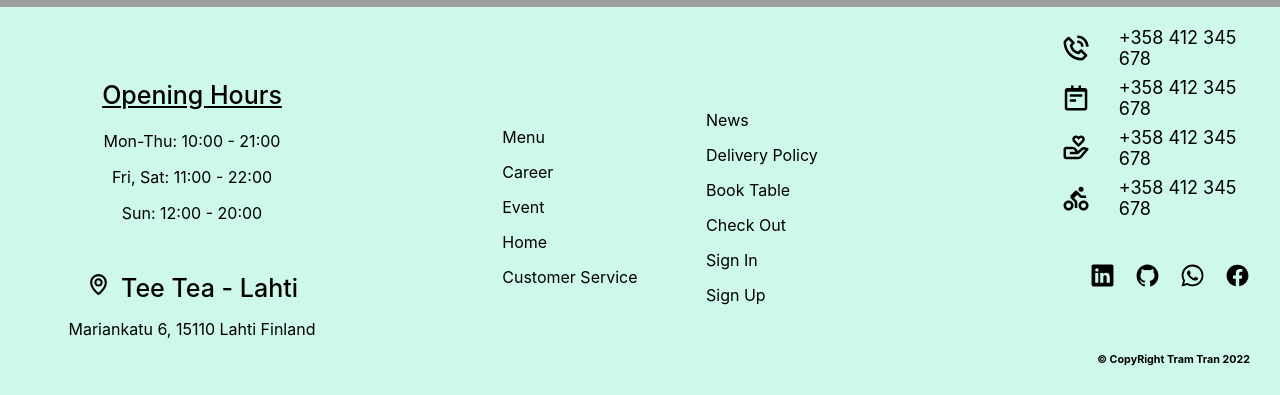
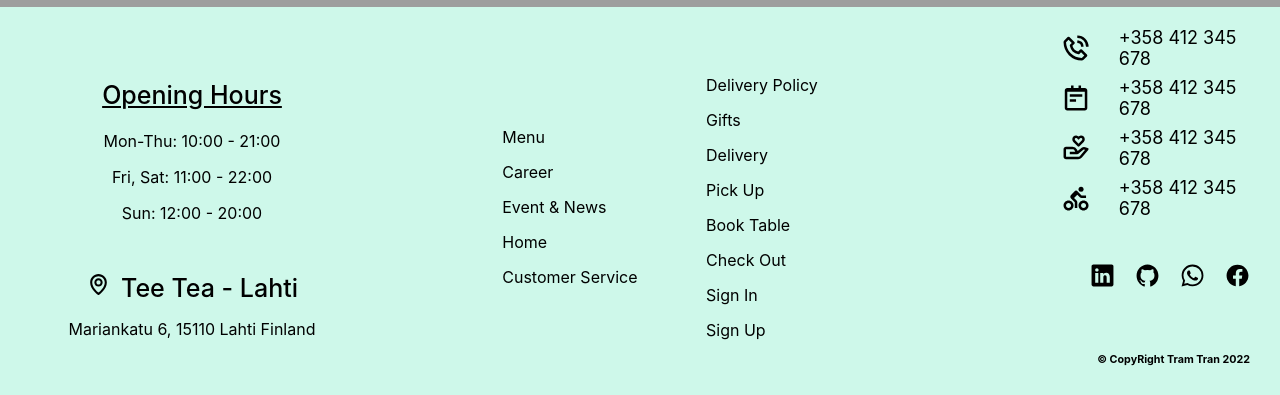
Before and after one commit to tramtran0497/street-food, a Next.js app: page /login in a window 1280 px wide. Shown: the part 793-1188 px from the top of the page. Built offline with nearby package versions, Linux system fonts and the light colour scheme; grey boxes are pictures that could not be loaded.

Commit message:
Changing some features on Footer

```diff
--- a/Components/Footer.jsx
+++ b/Components/Footer.jsx
@@ -1,7 +1,7 @@
 import styles from "../styles/Footer.module.css"
 import {IoLogoLinkedin, IoLogoGithub, IoLogoWhatsapp, IoLogoFacebook} from "react-icons/io5"
 import { BiPhoneCall, BiNotepad, BiDonateHeart, BiCycling, BiMap} from "react-icons/bi";
-import Link from 'next/link'
+import Link from 'next/link';
 
 export const Footer = () => {
     return(
@@ -27,7 +27,7 @@ export const Footer = () => {
                         <li className={styles.listItem}>Career</li>
                     </Link>
                     <Link href="/event">
-                        <li className={styles.listItem}>Event</li>
+                        <li className={styles.listItem}>Event & News</li>
                     </Link>
                     <Link href="/">
                         <li className={styles.listItem}>Home</li>
@@ -37,11 +37,17 @@ export const Footer = () => {
                     </Link>
                 </ul>
                 <ul className={styles.list}>
-                    <Link href="/event">
-                        <li className={styles.listItem}>News</li>
-                    </Link>
                     <Link href="/deliveryPolicy">
                         <li className={styles.listItem}>Delivery Policy</li>
+                    </Link>
+                    <Link href="/menu">
+                        <li className={styles.listItem}>Gifts</li>
+                    </Link>
+                    <Link href="/menu">
+                        <li className={styles.listItem}>Delivery</li>
+                    </Link>
+                    <Link href="/menu">
+                        <li className={styles.listItem}>Pick Up</li>
                     </Link>
                     <li className={`${styles.listItem} ${styles.bookTable}`}>Book Table <span className={styles.showPhoneNum}>Calling (+358) 412 345 678</span></li>
                     <Link href="/cart">
--- a/pages/login.js
+++ b/pages/login.js
@@ -1,6 +1,7 @@
 import { useState, useContext, useEffect } from "react";
 import Head from 'next/head';
 import styles from "../styles/LogIn.module.css";
+import Link from 'next/link';
 import { ThemeContext } from "../ReactHooks/ThemeContext";
 import { AuthenticationContext } from "../ReactHooks/AutheticationContext";
 import { IoCheckmarkCircleSharp, IoCreateOutline, IoGiftOutline, IoBagHandleOutline } from "react-icons/io5";
@@ -33,22 +34,30 @@ export default function login () {
                     <h3><IoCheckmarkCircleSharp className={styles.icon}/>  {success}</h3>
                     <div className={styles.offerList}>
                         <h4>OUR SERVICES</h4>
-                        <div className={styles.offerItem}>
+                        <Link href="/bookTable">
+                            <div className={`${styles.offerItem} ${styles.bookTable}`}>
                                 <IoCreateOutline className={styles.offerIcon}/>
                                 <p>Book a table</p>
                             </div>
+                        </Link>
+                        <Link href="/menu">
                             <div className={styles.offerItem}>
                                 <IoGiftOutline className={styles.offerIcon}/>
                                 <p>Gifts for your friends and family</p>
                             </div>
+                        </Link>
+                        <Link href="/menu">
                             <div className={styles.offerItem}>
                                 <IoBagHandleOutline className={styles.offerIcon}/>
                                 <p>Pick Up</p>
                             </div>
+                        </Link>
+                        <Link href="/menu">
                             <div className={styles.offerItem}>
                                 <MdOutlineDeliveryDining className={styles.offerIcon}/>
                                 <p>Delivery</p>
                             </div>
+                        </Link>
                     </div>
                 </div>
             ) : (
--- a/pages/menu.js
+++ b/pages/menu.js
@@ -38,6 +38,7 @@ export default function menu() {
         <div className={styles.btnWrapper}>
             <button className={styles.btn}>ORDER PICKUP</button>
             <button className={styles.btn}>ORDER DELIVERY</button>
+            <button className={styles.btn}>GIFT FOR FRIENDS AND FAMILY</button>
         </div>
         <div className={styles.navBarMenu}>
             <ul className={styles.navList}>
--- a/styles/Footer.module.css
+++ b/styles/Footer.module.css
@@ -57,6 +57,7 @@
     border-radius: 10px;
     transition: all .25s ease;
     position: relative;
+    text-align: start;
 }
 
 .listItem:hover{
```
Also changed, not shown: pages/bookTable.js (added). Lines whose indentation alone changed are shown as unchanged.
